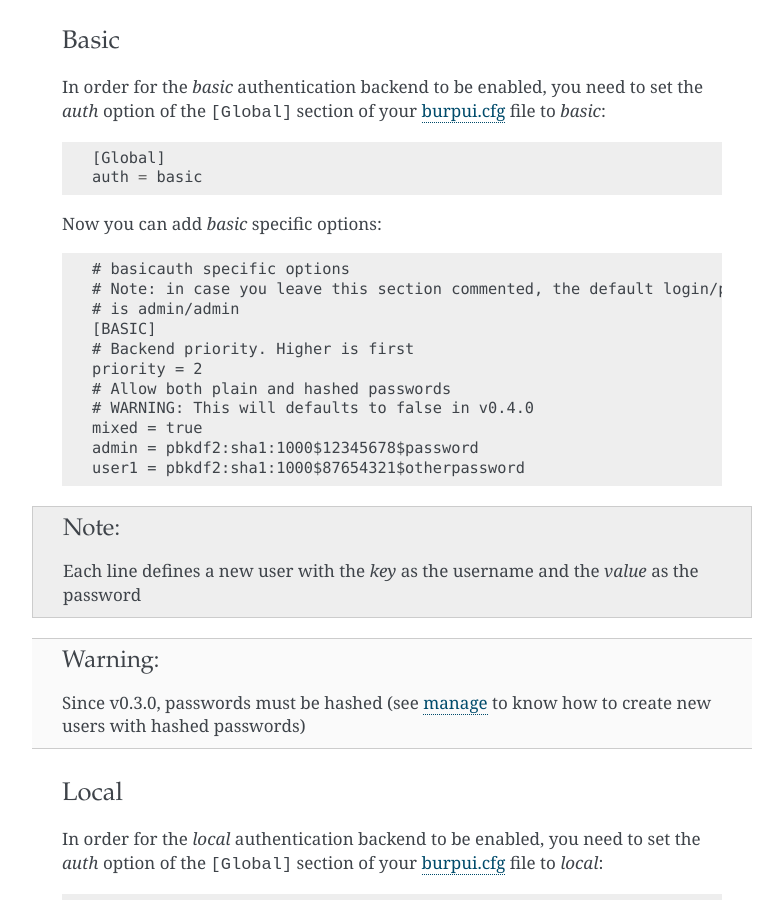
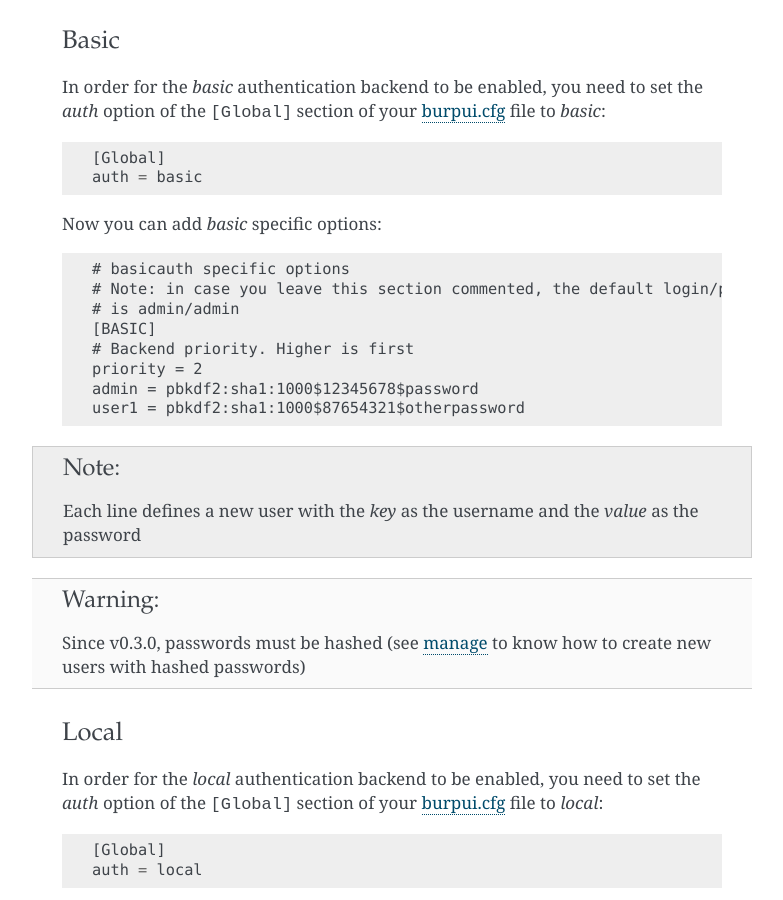
Before and after one commit to ziirish/burp-ui, a Sphinx documentation site: the page built from docs/usage.rst, in a window 1280 px wide and 900 px high, scrolled down 9900 px. Shown: the whole window, without its empty margins (358-1141 px from the left). Built offline with Sphinx 7.4.7, drawn with Linux system fonts in a browser that asks for light colours; pages that are not in the unit, such as notebooks, are missing from menus.

Commit message:
force hashed passwords by default

```diff
--- a/docs/usage.rst
+++ b/docs/usage.rst
@@ -532,9 +532,6 @@ Now you can add *basic* specific options:
     [BASIC]
     # Backend priority. Higher is first
     priority = 2
-    # Allow both plain and hashed passwords
-    # WARNING: This will defaults to false in v0.4.0
-    mixed = true
     admin = pbkdf2:sha1:1000$12345678$password
     user1 = pbkdf2:sha1:1000$87654321$otherpassword
 
```
Also changed, not shown: 2 other files.
